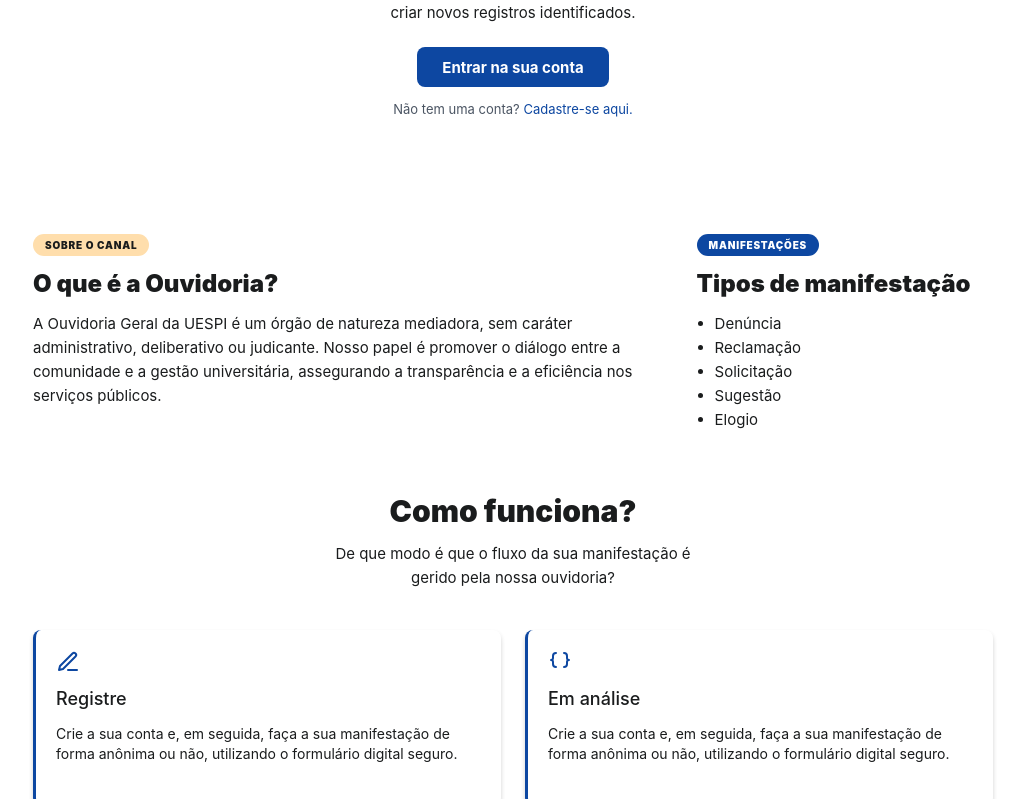
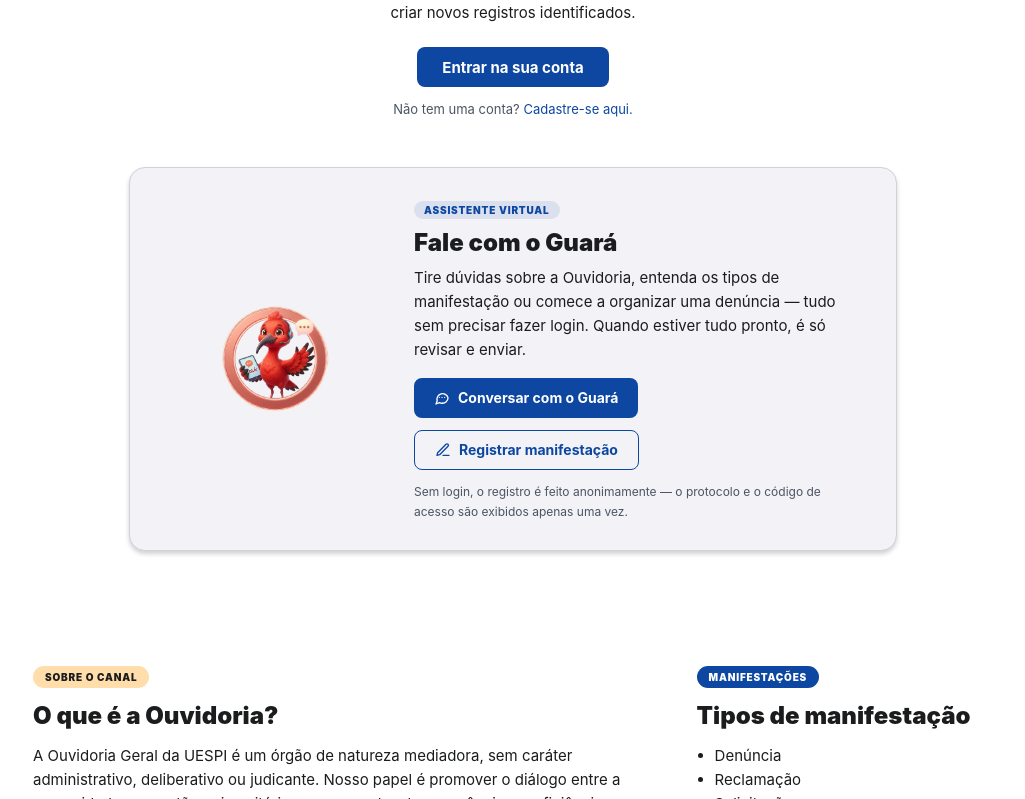
Before and after one commit to Fabricio-Fontenele/Ouvidoria-UESPI, a React (Vite) app in the folder web/: page / in a window 1280 px wide. Shown: the part 688-1487 px from the top of the page, without its empty margins (127-1152 px from the left). Built offline with nearby package versions, Linux system fonts and the light colour scheme; no server answers.

Commit message:
feat: enable anonymous manifestation flow without guara draft

```diff
--- a/web/src/pages/home-page.tsx
+++ b/web/src/pages/home-page.tsx
@@ -109,13 +109,22 @@
           </div>
         </div>
 
+        <div className="mt-4 flex flex-col gap-2 md:mt-5 md:flex-row md:flex-wrap md:items-center md:gap-3 lg:mt-7">
           <a
-          className="mt-4 inline-flex min-h-9 min-w-32 items-center justify-center gap-2 rounded-[4px] bg-home-surface px-4 text-xs leading-none font-bold text-home-blue no-underline transition duration-150 hover:bg-home-action active:translate-y-px focus-visible:outline-2 focus-visible:outline-offset-3 focus-visible:outline-white md:mt-5 md:min-h-10 md:min-w-40 md:rounded-lg md:text-sm lg:mt-7 lg:min-h-11 lg:w-fit lg:px-5 lg:text-base"
+            className="inline-flex min-h-9 min-w-32 items-center justify-center gap-2 rounded-[4px] bg-home-surface px-4 text-xs leading-none font-bold text-home-blue no-underline transition duration-150 hover:bg-home-action active:translate-y-px focus-visible:outline-2 focus-visible:outline-offset-3 focus-visible:outline-white md:min-h-10 md:min-w-40 md:rounded-lg md:text-sm lg:min-h-11 lg:w-fit lg:px-5 lg:text-base"
             href={buildGuaraNewManifestationHref()}
           >
             <Icon className="hidden size-5 lg:block" name="message-circle" />
             Fale com o Guará
           </a>
+          <a
+            className="inline-flex min-h-9 min-w-32 items-center justify-center gap-2 rounded-[4px] border border-white/60 bg-transparent px-4 text-xs leading-none font-bold text-white no-underline transition duration-150 hover:bg-white/15 active:translate-y-px focus-visible:outline-2 focus-visible:outline-offset-3 focus-visible:outline-white md:min-h-10 md:min-w-40 md:rounded-lg md:text-sm lg:min-h-11 lg:w-fit lg:px-5 lg:text-base"
+            href={routes.manifestationForm}
+          >
+            <Icon className="hidden size-5 lg:block" name="edit" />
+            Registrar manualmente
+          </a>
+        </div>
       </div>
 
       <img
--- a/web/src/pages/landing-page.tsx
+++ b/web/src/pages/landing-page.tsx
@@ -1,5 +1,6 @@
 import { routes } from '../app/routes'
 
+import guaraMascot from '../assets/guara-mascot.png'
 import uespiImageBg from '../assets/uespi-img-bg.webp'
 import { Icon, type IconName } from '../components/icons/icon'
 import { AppHeader } from '../components/layout/app-header'
@@ -127,6 +128,45 @@
   )
 }
 
+function GuaraCallout() {
+  return (
+    <section className="px-4 pb-9 md:px-8 md:pb-12" id="guara">
+      <div className="mx-auto flex max-w-3xl flex-col items-center gap-5 rounded-2xl border border-landing-chip bg-landing-muted-surface px-5 py-6 text-center shadow-landing-step md:flex-row md:gap-7 md:px-8 md:py-7 md:text-left">
+        <img alt="" className="size-40 shrink-0 object-contain md:size-56" src={guaraMascot} />
+        <div className="flex-1">
+          <span className="inline-flex rounded-full bg-landing-blue/10 px-2.5 py-1 text-[9px] leading-none font-black tracking-[0.08em] text-landing-blue uppercase md:text-[10px]">
+            Assistente virtual
+          </span>
+          <h2 className="mt-2 text-[20px] leading-tight font-black text-landing-text md:text-2xl">Fale com o Guará</h2>
+          <p className="mt-2 text-[12px] leading-[1.6] text-landing-text md:text-[15px] md:leading-6">
+            Tire dúvidas sobre a Ouvidoria, entenda os tipos de manifestação ou comece a organizar uma denúncia — tudo
+            sem precisar fazer login. Quando estiver tudo pronto, é só revisar e enviar.
+          </p>
+          <div className="mt-4 flex flex-col items-stretch gap-2 sm:flex-row sm:flex-wrap sm:items-center sm:justify-center sm:gap-3 md:justify-start">
+            <a
+              className="inline-flex min-h-10 items-center justify-center gap-2 rounded-lg bg-landing-blue px-5 text-sm leading-5 font-bold text-white no-underline transition duration-150 hover:bg-landing-blue/90 active:translate-y-px focus-visible:outline-2 focus-visible:outline-offset-3 focus-visible:outline-landing-blue"
+              href={routes.guara}
+            >
+              <Icon className="size-4" name="message-circle" />
+              Conversar com o Guará
+            </a>
+            <a
+              className="inline-flex min-h-10 items-center justify-center gap-2 rounded-lg border border-landing-blue bg-transparent px-5 text-sm leading-5 font-bold text-landing-blue no-underline transition duration-150 hover:bg-landing-blue/10 active:translate-y-px focus-visible:outline-2 focus-visible:outline-offset-3 focus-visible:outline-landing-blue"
+              href={routes.manifestationForm}
+            >
+              <Icon className="size-4" name="edit" />
+              Registrar manifestação
+            </a>
+          </div>
+          <p className="mt-3 text-[11px] leading-4 text-landing-menu md:text-xs md:leading-5">
+            Sem login, o registro é feito anonimamente — o protocolo e o código de acesso são exibidos apenas uma vez.
+          </p>
+        </div>
+      </div>
+    </section>
+  )
+}
+
 function AboutSection() {
   return (
     <section className="px-[18px] pb-[28px] md:px-0 md:pb-0" id="o-que-e">
@@ -205,6 +245,7 @@
       <main className="mx-auto w-full max-w-5xl bg-landing-surface md:px-8">
         <HeroSection />
         <LoginCallout />
+        <GuaraCallout />
         <div className="md:grid md:grid-cols-[minmax(0,1.35fr)_minmax(260px,0.65fr)] md:gap-12 md:py-16">
           <AboutSection />
           <TypesSection />
--- a/web/src/pages/manifestation-form-page.tsx
+++ b/web/src/pages/manifestation-form-page.tsx
@@ -12,7 +12,7 @@
 import { useForm, useWatch } from 'react-hook-form'
 
 import { manifestantOnlyRoles } from '../app/access-policy'
-import { replaceWith, routes } from '../app/routes'
+import { routes } from '../app/routes'
 import type { GuaraChatDraft } from '../application/guara-chat/guara-chat-types'
 import {
   ACCEPTED_ATTACHMENT_INPUT_ACCEPT,
@@ -197,14 +197,8 @@
     resolver: zodResolver(manifestationFormSchema),
   })
 
-  const renderAsPublicDraft = !authIsLoading && !isAuthenticated && pendingDraft !== null
-  const shouldRedirectToLogin = !authIsLoading && !isAuthenticated && pendingDraft === null
-
-  useEffect(() => {
-    if (shouldRedirectToLogin) {
-      replaceWith(routes.login)
-    }
-  }, [shouldRedirectToLogin])
+  const renderAsPublic = !authIsLoading && !isAuthenticated
+  const renderAsPublicDraft = renderAsPublic && pendingDraft !== null
   const selectedCampusId = useWatch({ control: form.control, name: 'campusId' })
   const isAnonymous = useWatch({ control: form.control, name: 'isAnonymous' })
   const hasSubmitErrors = form.formState.isSubmitted && Object.keys(form.formState.errors).length > 0
@@ -284,6 +278,14 @@
     form.reset(defaults)
     draftAppliedRef.current = true
   }, [catalog, form, isAuthenticated, pendingDraft])
+
+  useEffect(() => {
+    if (!renderAsPublic || pendingDraft !== null) {
+      return
+    }
+
+    form.setValue('isAnonymous', true)
+  }, [form, pendingDraft, renderAsPublic])
 
   const handleInvalidSubmit: SubmitErrorHandler<ManifestationFormData> = () => {
     setSubmittedManifestation(null)
@@ -369,13 +371,13 @@
   const catalogIsLoading = catalogStatus === 'loading' || catalogStatus === 'idle'
   const catalogIsBroken = catalogStatus === 'error'
 
-  if (shouldRedirectToLogin || authIsLoading) {
+  if (authIsLoading) {
     return (
       <div className="min-h-svh bg-landing-surface font-sans text-landing-text">
         <AppHeader isAuthenticated={false} />
         <main className="mx-auto w-full max-w-5xl px-4 py-12 sm:px-8">
           <p className="text-base leading-7 text-landing-brown" role="status">
-            Redirecionando...
+            Carregando...
           </p>
         </main>
       </div>
@@ -384,13 +386,14 @@
 
   const formContent = (
     <main className="mx-auto w-full max-w-5xl px-5 pt-7 pb-12 min-[390px]:px-7 sm:px-8 lg:px-10">
-      {renderAsPublicDraft ? (
+      {renderAsPublic ? (
         <div
           className="mb-6 rounded-lg border border-[#0d47a1]/20 bg-[#e8eefb] px-4 py-3 text-sm leading-6 font-bold text-[#0d47a1]"
           role="status"
         >
-          Você está registrando uma manifestação anônima a partir da conversa com o Guará. Revise as informações antes
-          de enviar — o protocolo e o código de acesso aparecem uma única vez.
+          {renderAsPublicDraft
+            ? 'Você está registrando uma manifestação anônima a partir da conversa com o Guará. Revise as informações antes de enviar — o protocolo e o código de acesso aparecem uma única vez.'
+            : 'Você está registrando uma manifestação anônima. Guarde o protocolo e o código de acesso que serão exibidos após o envio — eles são a única forma de acompanhar a manifestação.'}
         </div>
       ) : null}
       <section className="grid gap-8 lg:grid-cols-[minmax(0,0.9fr)_minmax(420px,1.1fr)] lg:items-start lg:gap-12">
@@ -558,14 +561,14 @@
             <label className="mt-5 flex items-start gap-3 rounded-lg border border-[rgba(114,119,127,0.25)] bg-white p-4 text-sm leading-6 text-[#43474e]">
               <input
                 className="mt-1 size-4 accent-[#0d47a1]"
-                disabled={renderAsPublicDraft}
+                disabled={renderAsPublic}
                 type="checkbox"
                 {...form.register('isAnonymous')}
               />
               <span>
                 <span className="block font-bold text-[#1d1b1b]">Registrar como manifestação anônima</span>
                 <span className="mt-1 block">
-                  {renderAsPublicDraft
+                  {renderAsPublic
                     ? 'Como você não está autenticado, esta manifestação será registrada anonimamente. O protocolo e o código de acesso serão exibidos uma única vez após o envio.'
                     : 'O protocolo e o código de acesso serão exibidos uma única vez após o envio.'}
                 </span>
@@ -648,7 +651,7 @@
     </main>
   )
 
-  if (renderAsPublicDraft) {
+  if (renderAsPublic) {
     return (
       <div className="min-h-svh bg-white font-sans text-[#1d1b1b]">
         <div className="fixed inset-x-0 top-0 z-50">
```
Lines whose indentation alone changed are shown as unchanged.
